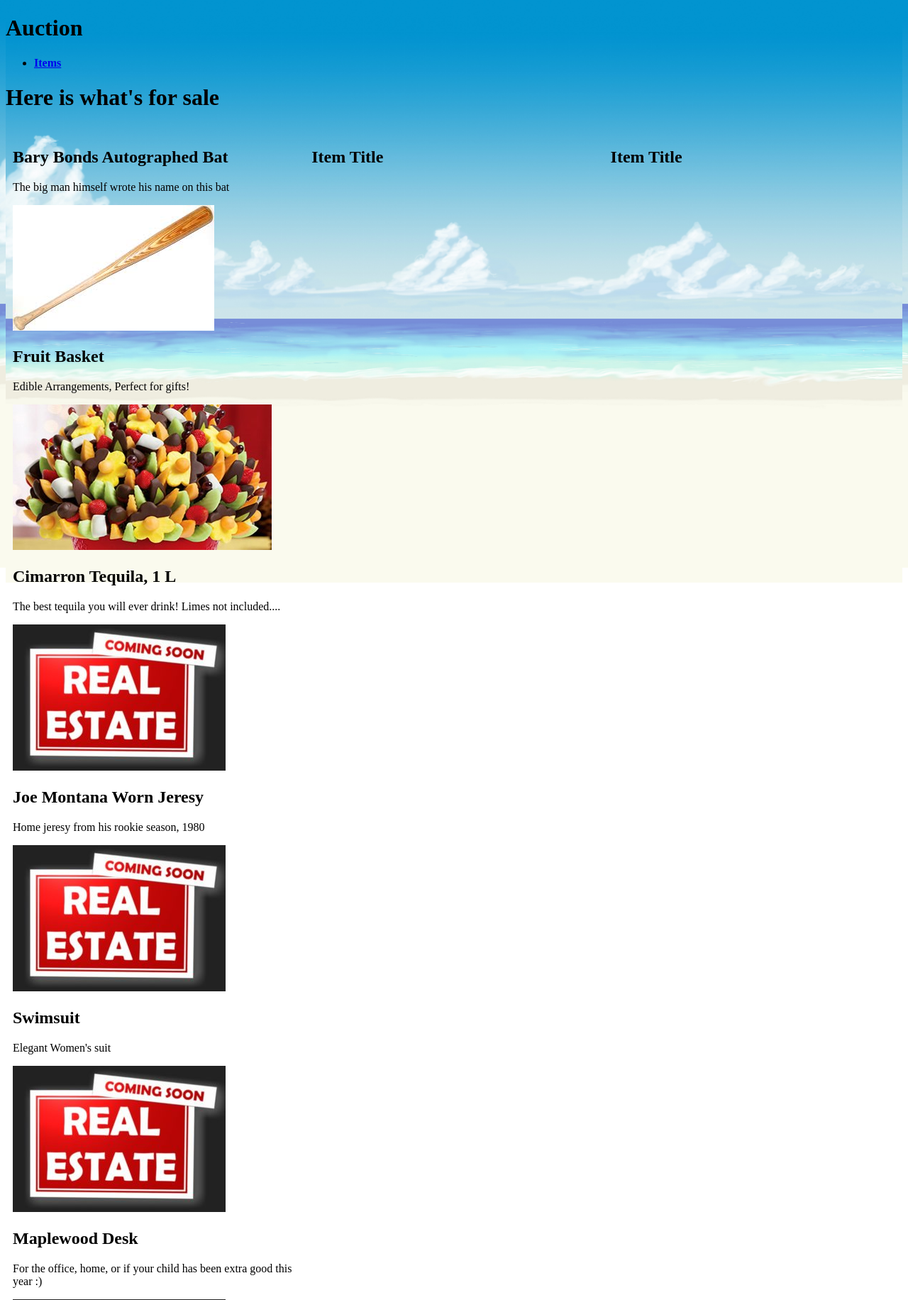
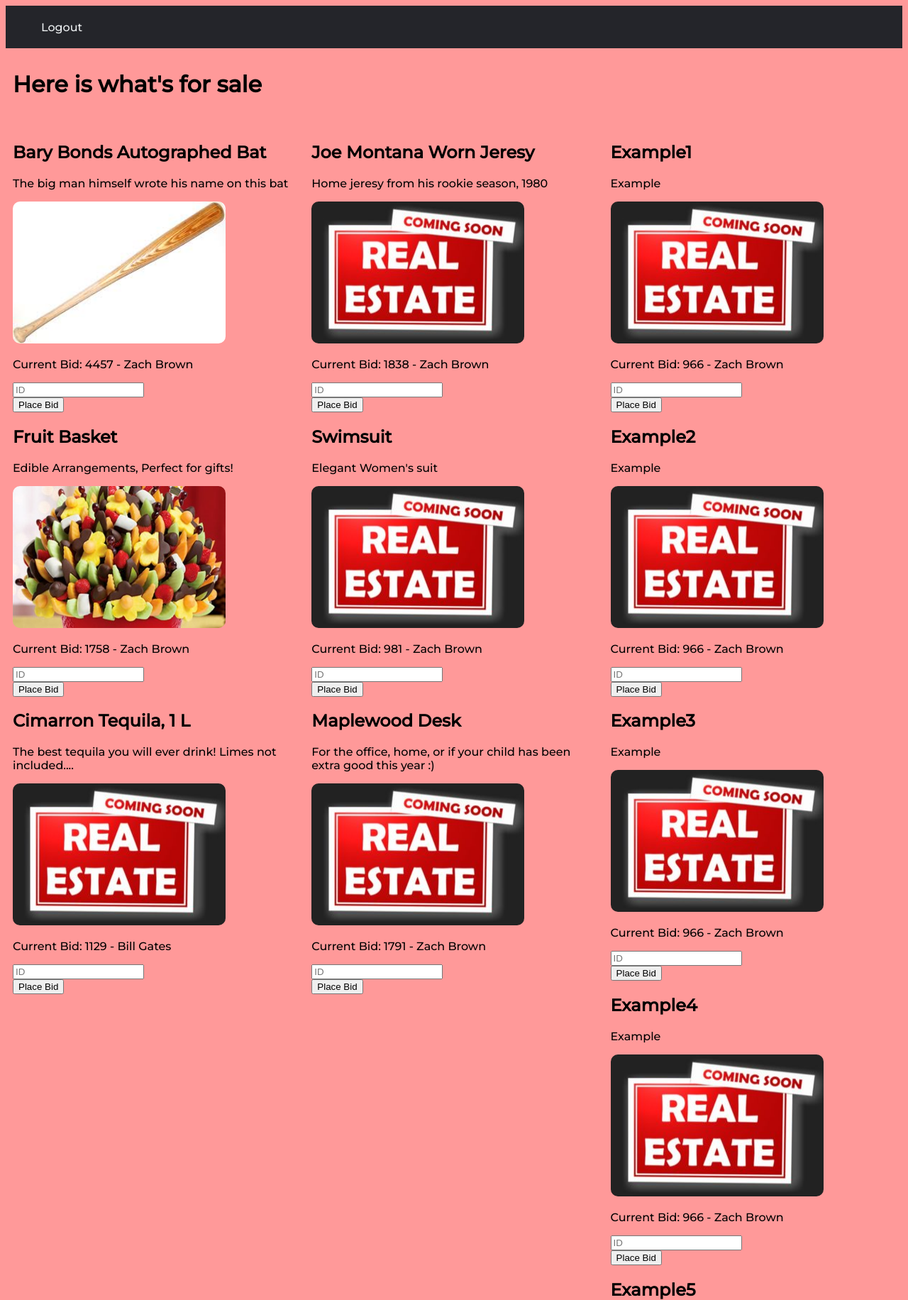
Before and after one commit to zach-brown-18/ccc-auction-current, a Flask app: page /items in a window 1280 px wide. Shown: the top 1832 px of the page at 71% size. Run offline with Flask 2, Linux system fonts and the light colour scheme; a user stored in the database is signed in; data comes from the database, SQL or seed files in the repository; both versions use the stored data as it was after the commit.

Commit message:
Added 'place bid' functionality and styled the 'Items' page

```diff
--- a/ccc_auction/__init__.py
+++ b/ccc_auction/__init__.py
@@ -10,5 +10,6 @@ app.static_folder = 'static'
 db = SQLAlchemy(app)
 bcrypt = Bcrypt(app)
 login_manager = LoginManager(app)
+login_manager.login_view = 'login'
 
 from ccc_auction import routes
--- a/ccc_auction/forms.py
+++ b/ccc_auction/forms.py
@@ -7,3 +7,12 @@ class LoginForm(FlaskForm):
     password = PasswordField('Bidder ID', validators=[DataRequired()])
     remember = BooleanField('Remember Me')
     submit = SubmitField('Login')
+
+
+class PlaceBid(FlaskForm):
+    def set_item_id(self, id):
+        self.item_id = str(id)
+
+    item_id = ''
+    password = PasswordField('Bidder ID', validators=[DataRequired()])
+    submit = SubmitField('Place Bid')
--- a/ccc_auction/models.py
+++ b/ccc_auction/models.py
@@ -23,6 +23,8 @@ class Item(db.Model):
     description = db.Column(db.String(250))
     image_file = db.Column(db.String(20), nullable=False, default='default.jpg')
 
+    # raise_value = db.Column(db.Integer, nullable=False)
+
     bidder_id = db.Column(db.String, db.ForeignKey('bidder.id'), nullable=False)   # Linked to Bidder class
     current_bid = db.Column(db.Integer, nullable=False)
 
@@ -35,7 +37,7 @@ class Item(db.Model):
 class ItemPreset(db.Model):
     id = db.Column(db.String(4), primary_key=True)
     open_bid = db.Column(db.Integer, nullable=False)
-    raise_value = db.Column(db.Integer, nullable=False)
+    # raise_value = db.Column(db.Integer, nullable=False)
     list_value = db.Column(db.Integer)
 
     open_time = db.Column(db.DateTime, nullable=False)
--- a/ccc_auction/routes.py
+++ b/ccc_auction/routes.py
@@ -1,13 +1,14 @@
 from ccc_auction import app, db, bcrypt
 from flask import render_template, url_for, flash, redirect
-from ccc_auction.forms import LoginForm
+from ccc_auction.forms import LoginForm, PlaceBid
 from ccc_auction.models import Bidder, Item
-from flask_login import login_user
-
+from flask_login import login_user, current_user, logout_user, login_required
 
 
 @app.route("/", methods = ["GET", "POST"])
-def logIn():
+def login():
+    if current_user.is_authenticated:
+        return redirect(url_for('items'))
     form = LoginForm()
     if form.validate_on_submit():
         bidder = Bidder.query.filter_by(biddername=form.biddername.data).first()
@@ -18,7 +19,56 @@ def logIn():
             flash('Login Unsuccessful. Please check your name and ID', 'danger')
     return render_template("login.html", title='Login', form=form)
 
+@app.route("/logout")
+def logout():
+    logout_user()
+    return redirect(url_for('items'))
 
-@app.route("/items")
+@app.route("/items", methods=['GET', 'POST'])
+@login_required
 def items():
-    return render_template("items.html", items=Item.query.all())
+    def gather_info():
+        items = Item.query.all()
+        biddernames = [Bidder.query.filter(Bidder.id == item.bidder_id).first().biddername for item in items]
+        third = len(items)//3
+
+        forms1 = []
+        for item in items[:third]:
+            form = PlaceBid(prefix=item.id)
+            form.set_item_id(item.id)
+            forms1.append(form)
+
+        forms2 = []
+        for item in items[third:2*third]:
+            form = PlaceBid(prefix=item.id)
+            form.set_item_id(item.id)
+            forms2.append(form)
+
+        forms3 = []
+        for item in items[2*third:]:
+            form = PlaceBid(prefix=item.id)
+            form.set_item_id(item.id)
+            forms3.append(form)
+
+        forms = forms1 + forms2 + forms3
+        z1 = zip(items[:third],biddernames[:third],forms1)
+        z2 = zip(items[third:2*third],biddernames[third:2*third],forms2)
+        z3 = zip(items[2*third:],biddernames[2*third:],forms3)
+
+        return z1, z2, z3, items, forms
+
+    z1, z2, z3, items, forms = gather_info()
+
+    for form in forms:
+        if form.submit.data and form.validate_on_submit():
+            bidder = Bidder.query.filter_by(biddername=current_user.biddername).first()
+            if bidder and bcrypt.check_password_hash(bidder.id, form.password.data):
+                item = Item.query.filter(Item.id == form.item_id).first()
+                item.current_bid += 99 #item.raise_value
+                item.bidder_id = current_user.id
+                db.session.commit()
+                return redirect(url_for('items'))
+            else:
+                flash('Please check your ID', 'danger')
+
+    return render_template("items.html", items=items, z1=z1, z2=z2, z3=z3)
--- a/ccc_auction/static/css/scroller.css
+++ b/ccc_auction/static/css/scroller.css
@@ -1,14 +1,54 @@
+@import url('https://fonts.googleapis.com/css2?family=Montserrat:wght@500&display=swap');
+
 /* My template */
 * {
     box-sizing: border-box;
 }
 
 html,body{
-    background-image: url('http://127.0.0.1:5000/static/beach.jpg/') !important;
-    background-repeat: no-repeat;
+    background-color: #ff9999;
+    height: 100%;
+    font-family: 'Montserrat', sans-serif;
+}
+
+h1{
+    padding: 10px;
+}
+
+img{
+    width: 100 px;
+    height: 100 px;
     background-size: cover;
-    height: 100%;
+    border-radius: 10px;
 }
+
+/* For Header */
+header{
+    display: flex;
+    justify-content: space-between;
+    padding: 30px 10px;
+    align-items: center;
+    box-sizing: border-box;
+    height: 0px;
+    margin: 0;
+    background-color: #24252A;
+}
+
+li, a, button{
+    font-family: 'Montserrat', sans-serif;
+    color: #edf0f1;
+    text-decoration: none;
+}
+
+.nav_links{
+    list-style: none;
+}
+
+.nav_links li a:hover{
+    color: #0088a9;
+}
+/* Header End */
+
 
 /* Create three columns that float next to each other */
 .column{
--- a/ccc_auction/templates/items.html
+++ b/ccc_auction/templates/items.html
@@ -12,17 +12,88 @@
 
         <div class="row">
             <div class="column left">
-                {% for item in items%}
+                {% for item,biddername,form in z1 %}
                     <h2>{{ item.itemname }}</h1>
                     <p>{{ item.description }}</p>
-                    <img src={{ url_for('static', filename=item.image_file) }}>
+                    <img src={{ url_for('static', filename=item.image_file) }} class="w3-round" height="200" width="300">
+                    <p>Current Bid: {{ item.current_bid }} - {{ biddername }}</p>
+
+                    <form method="POST" action="">
+                        {{ form.hidden_tag() }}
+                        <div class="form-group">
+                            {{ form.password(class="form-control form-control-lg", placeholder="ID") }}
+                        </div>
+                        <div class="form-group">
+                            {{ form.submit(class="btn btn-outline-info") }}
+                        </div>
+
+                        {% with messages = get_flashed_messages(with_categories=true) %}
+                        {% if messages %}
+                            {% for category, message in messages %}
+                                <div class="alert alert-{{ category }}">
+                                    {{ message }}
+                                </div>
+                            {% endfor %}
+                        {% endif %}
+                        {% endwith %}
+                    </form>
                 {% endfor %}
             </div>
             <div class="column middle">
-                <h2>Item Title</h2>
+                {% for item,biddername,form in z2 %}
+                    <h2>{{ item.itemname }}</h1>
+                    <p>{{ item.description }}</p>
+                    <img src={{ url_for('static', filename=item.image_file) }} class="w3-round" height="200" width="300">
+                    <p>Current Bid: {{ item.current_bid }} - {{ biddername }}</p>
+
+                    <form method="POST" action="">
+                        {{ form.hidden_tag() }}
+                        <div class="form-group">
+                            {{ form.password(class="form-control form-control-lg", placeholder="ID") }}
+                        </div>
+                        <div class="form-group">
+                            {{ form.submit(class="btn btn-outline-info") }}
+                        </div>
+
+                        {% with messages = get_flashed_messages(with_categories=true) %}
+                        {% if messages %}
+                            {% for category, message in messages %}
+                                <div class="alert alert-{{ category }}">
+                                    {{ message }}
+                                </div>
+                            {% endfor %}
+                        {% endif %}
+                        {% endwith %}
+                    </form>
+                {% endfor %}
             </div>
             <div class="column right">
-                <h2>Item Title</h2>
+                {% for item,biddername,form in z3 %}
+                    <h2>{{ item.itemname }}</h1>
+                    <p>{{ item.description }}</p>
+                    <img src={{ url_for('static', filename=item.image_file) }} class="w3-round" height="200" width="300">
+                    <p>Current Bid: {{ item.current_bid }} - {{ biddername }}</p>
+
+                    <form method="POST" action="">
+                        {{ form.hidden_tag() }}
+                        <div class="form-group">
+                            {{ form.password(class="form-control form-control-lg", placeholder="ID") }}
+                        </div>
+                        <div class="form-group">
+                            {{ form.submit(class="btn btn-outline-info") }}
+                        </div>
+
+                        {% with messages = get_flashed_messages(with_categories=true) %}
+                        {% if messages %}
+                            {% for category, message in messages %}
+                                <div class="alert alert-{{ category }}">
+                                    {{ message }}
+                                </div>
+                            {% endfor %}
+                        {% endif %}
+                        {% endwith %}
+                    </form>
+                {% endfor %}
             </div>
         </div>
 
--- a/ccc_auction/templates/template.html
+++ b/ccc_auction/templates/template.html
@@ -7,15 +7,11 @@
     </head>
     <body>
         <header>
-            <div class="container">
-                <h1 class="logo">Auction</h1>
-                <strong><nav>
-                    <ul class="menu">
-                        <li><a href="{{ url_for('items') }}">Items</a></li>
-
-                    </ul>
-                </nav></strong>
-            </div>
+            <nav>
+                <ul class="nav_links">
+                    <li><a href="{{ url_for('logout') }}">Logout</a></li>
+                </ul>
+            </nav>
         </header>
 
         {% with messages = get_flashed_messages(with_categories=true) %}
```
Also changed, not shown: ccc_auction/auction.db.
